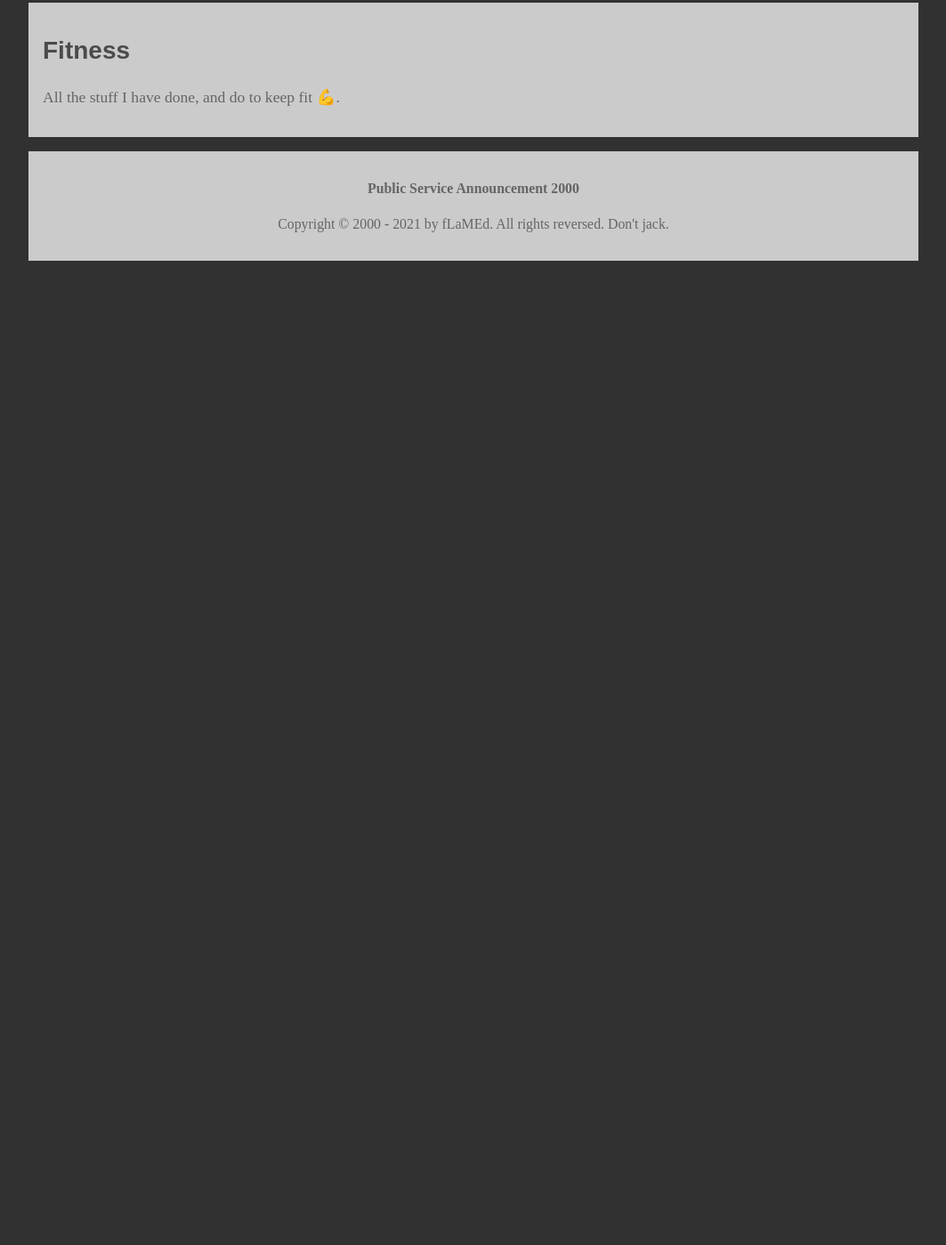
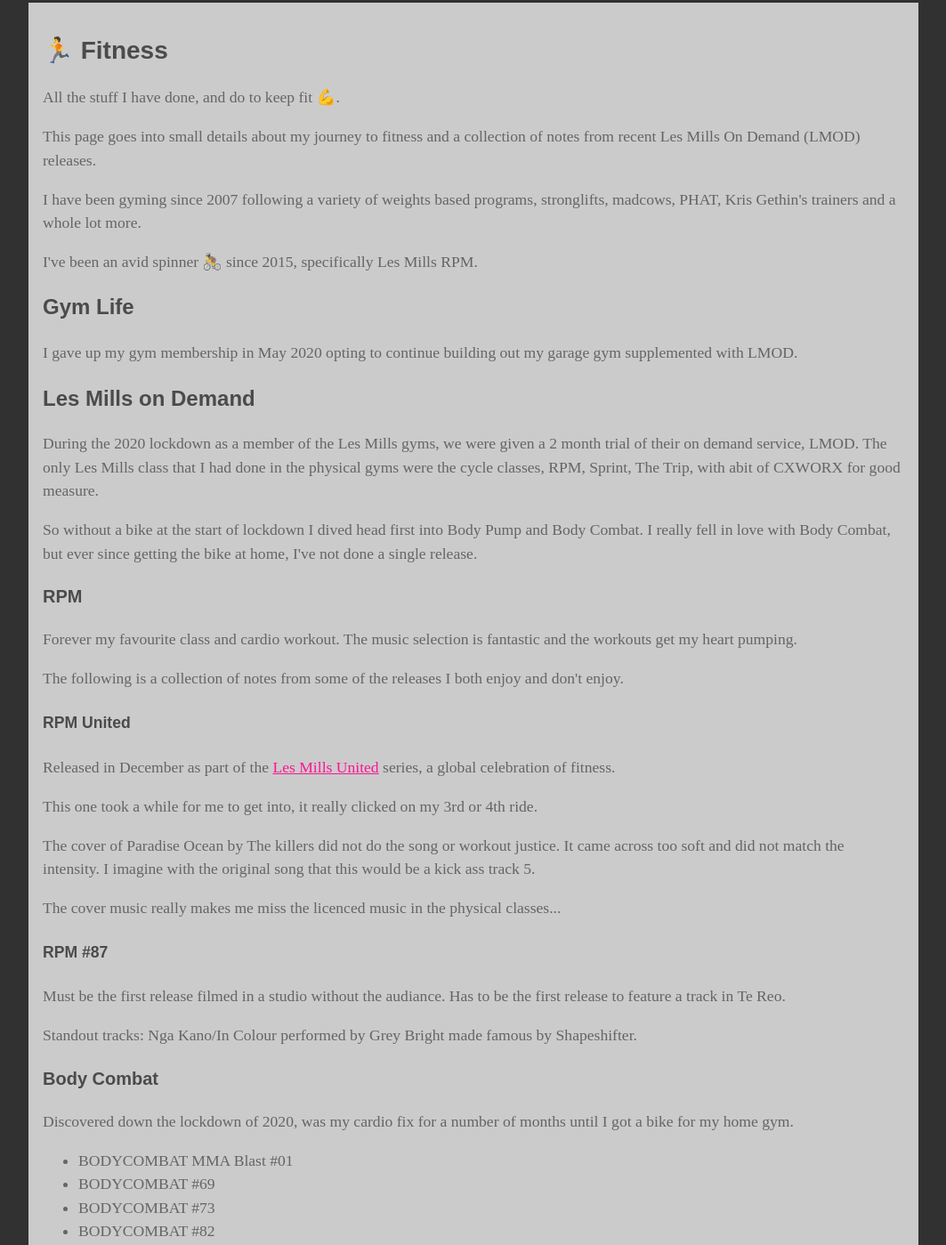
Before and after one commit to flamedfury/old-flamedfury.com, an Eleventy site: page src/fitness.md in a window 1280 px wide. Shown: the part 433-1832 px from the top of the page at 89% size, without its empty margins (108-1171 px from the left). Before the commit the page ends 800 px from the top, so only its background shows below. Built offline with nearby package versions, Linux system fonts and the light colour scheme; Eleventy itself is replaced by a stand-in of ours; files that its build step writes are made by us from their sources.

Commit message:
updating fitness page

```diff
--- a/src/fitness.md
+++ b/src/fitness.md
@@ -2,6 +2,53 @@
 layout: default
 ---
 
-# Fitness
+# 🏃 Fitness
 
 All the stuff I have done, and do to keep fit 💪.
+
+This page goes into small details about my journey to fitness and a collection of notes from recent Les Mills On Demand (LMOD) releases.
+
+I have been gyming since 2007 following a variety of weights based programs, stronglifts, madcows, PHAT, Kris Gethin's trainers and a whole lot more.
+
+I've been an avid spinner 🚴 since 2015, specifically Les Mills RPM.
+
+## Gym Life
+
+I gave up my gym membership in May 2020 opting to continue building out my garage gym supplemented with LMOD.
+
+## Les Mills on Demand
+
+During the 2020 lockdown as a member of the Les Mills gyms, we were given a 2 month trial of their on demand service, LMOD. The only Les Mills class that I had done in the physical gyms were the cycle classes, RPM, Sprint, The Trip, with abit of CXWORX for good measure.
+
+So without a bike at the start of lockdown I dived head first into Body Pump and Body Combat. I really fell in love with Body Combat, but ever since getting the bike at home, I've not done a single release.
+
+### RPM
+
+Forever my favourite class and cardio workout. The music selection is fantastic and the workouts get my heart pumping.
+
+The following is a collection of notes from some of the releases I both enjoy and don't enjoy.
+
+#### RPM United
+
+Released in December as part of the [Les Mills United](https://www.lesmills.com/united/) series, a global celebration of fitness.
+
+This one took a while for me to get into, it really clicked on my 3rd or 4th ride.
+
+The cover of Paradise Ocean by The killers did not do the song or workout justice. It came across too soft and did not match the intensity. I imagine with the original song that this would be a kick ass track 5.
+
+The cover music really makes me miss the licenced music in the physical classes...
+
+#### RPM #87
+
+Must be the first release filmed in a studio without the audiance. Has to be the first release to feature a track in Te Reo.
+
+Standout tracks: Nga Kano/In Colour performed by Grey Bright made famous by Shapeshifter.
+
+### Body Combat
+
+Discovered down the lockdown of 2020, was my cardio fix for a number of months until I got a bike for my home gym.
+
+* BODYCOMBAT MMA Blast #01
+* BODYCOMBAT #69
+* BODYCOMBAT #73
+* BODYCOMBAT #82
```
Also changed, not shown: src/bookshelf.html (+1 -1 lines).
